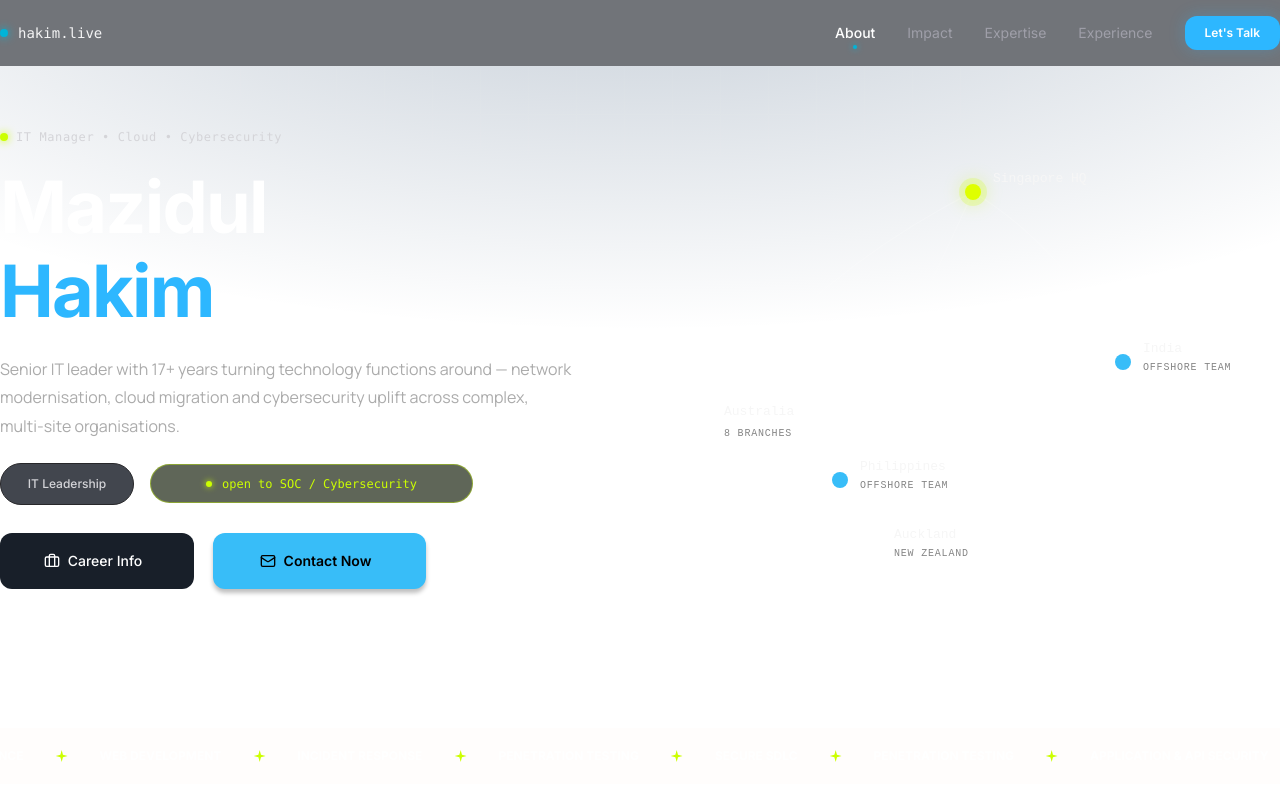
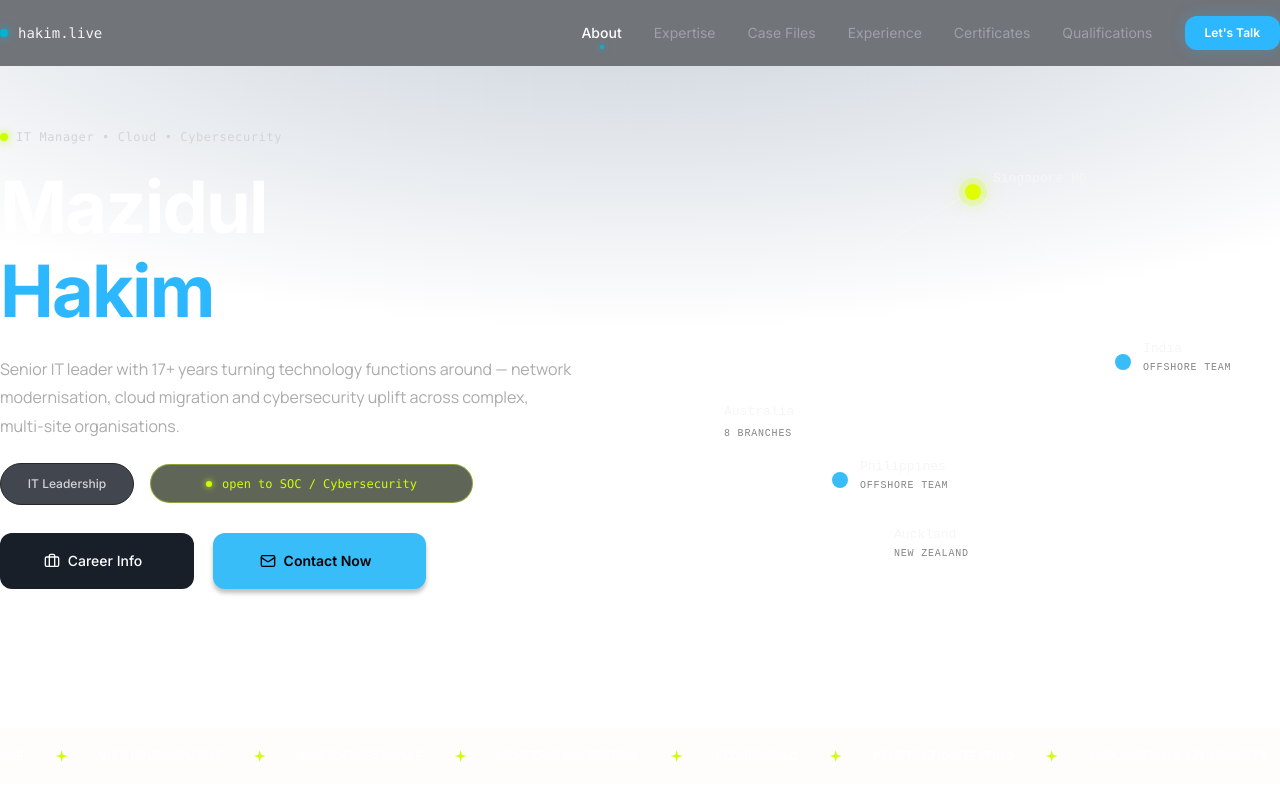
Before and after one commit to AbuBakkarSiddique007/portfolio-website-task, a Next.js app: page / in a window 1280 px wide. Shown: the top 800 px of the page. Built offline with nearby package versions, Linux system fonts and the light colour scheme.

Commit message:
feat: make dynamic the navbar options

```diff
--- a/src/app/globals.css
+++ b/src/app/globals.css
@@ -17,6 +17,11 @@
     --background: #0a0a0a;
     --foreground: #ededed;
   }
+}
+
+html {
+  scroll-behavior: smooth;
+  scroll-padding-top: 80px;
 }
 
 body {
--- a/src/components/casefiles.tsx
+++ b/src/components/casefiles.tsx
@@ -94,7 +94,7 @@ const cases = [
 
 export default function CaseFiles() {
   return (
-    <section id="experience" className="relative flex w-full justify-center py-16">
+    <section id="impact" className="relative flex w-full justify-center py-16">
       <div className="mx-auto flex w-full max-w-[1280px] flex-col gap-[24px] px-6 lg:px-0">
 
         <div className="flex h-[34px] w-full max-w-[1280px] items-center gap-[8px] pb-[8px]">
--- a/src/components/footer.tsx
+++ b/src/components/footer.tsx
@@ -7,18 +7,12 @@ export default function Footer() {
     <footer className="relative flex w-full justify-center pb-12 pt-8">
       <div className="mx-auto flex w-full max-w-[1280px] flex-col gap-[16px] px-6 lg:px-0">
 
-        <div className="flex w-full items-center justify-end gap-[32px]">
+        <div className="flex w-full flex-wrap items-center justify-end gap-[20px] sm:gap-[32px]">
           <Link
             href="#about"
             className="text-[13px] font-normal text-zinc-400 transition-colors hover:text-white"
           >
             About
-          </Link>
-          <Link
-            href="#about"
-            className="text-[13px] font-normal text-zinc-400 transition-colors hover:text-white"
-          >
-            Impact
           </Link>
           <Link
             href="#expertise"
@@ -27,10 +21,28 @@ export default function Footer() {
             Expertise
           </Link>
           <Link
+            href="#impact"
+            className="text-[13px] font-normal text-zinc-400 transition-colors hover:text-white"
+          >
+            Case Files
+          </Link>
+          <Link
             href="#experience"
             className="text-[13px] font-normal text-zinc-400 transition-colors hover:text-white"
           >
             Experience
+          </Link>
+          <Link
+            href="#certificates"
+            className="text-[13px] font-normal text-zinc-400 transition-colors hover:text-white"
+          >
+            Certificates
+          </Link>
+          <Link
+            href="#qualifications"
+            className="text-[13px] font-normal text-zinc-400 transition-colors hover:text-white"
+          >
+            Qualifications
           </Link>
         </div>
 
--- a/src/components/navbar.tsx
+++ b/src/components/navbar.tsx
@@ -1,24 +1,95 @@
 "use client";
 
-import { useState } from "react";
+import { useState, useEffect, useRef } from "react";
 import Link from "next/link";
 
 const navItems = [
-  { name: "About", href: "#about" },
-  { name: "Impact", href: "#impact" },
-  { name: "Expertise", href: "#expertise" },
-  { name: "Experience", href: "#experience" },
+  { name: "About", href: "#about", id: "about" },
+  { name: "Expertise", href: "#expertise", id: "expertise" },
+  { name: "Case Files", href: "#impact", id: "impact" },
+  { name: "Experience", href: "#experience", id: "experience" },
+  { name: "Certificates", href: "#certificates", id: "certificates" },
+  { name: "Qualifications", href: "#qualifications", id: "qualifications" },
 ];
 
 export default function Navbar() {
   const [activeItem, setActiveItem] = useState("About");
   const [isMobileOpen, setIsMobileOpen] = useState(false);
+  const isClickingRef = useRef(false);
+
+  useEffect(() => {
+    const handleScroll = () => {
+      if (isClickingRef.current) return;
+
+      const triggerPosition = 180;
+      let currentSection = "";
+
+      for (const item of navItems) {
+        const element = document.getElementById(item.id);
+        if (element) {
+          const rect = element.getBoundingClientRect();
+          if (rect.top <= triggerPosition && rect.bottom > triggerPosition) {
+            currentSection = item.name;
+            break;
+          }
+        }
+      }
+
+      if (currentSection) {
+        setActiveItem(currentSection);
+      } else if (window.scrollY < 200) {
+        setActiveItem("About");
+      }
+    };
+
+    window.addEventListener("scroll", handleScroll, { passive: true });
+    return () => window.removeEventListener("scroll", handleScroll);
+  }, []);
+
+  const handleNavClick = (e: React.MouseEvent<HTMLAnchorElement>, item: { name: string; id: string }) => {
+    e.preventDefault();
+    setActiveItem(item.name);
+    setIsMobileOpen(false);
+
+    isClickingRef.current = true;
+    setTimeout(() => {
+      isClickingRef.current = false;
+    }, 1000);
+
+    const element = document.getElementById(item.id);
+    if (element) {
+      const navOffset = 80;
+      const elementPosition = element.getBoundingClientRect().top + window.scrollY;
+      window.scrollTo({
+        top: elementPosition - navOffset,
+        behavior: "smooth",
+      });
+    }
+  };
+
+  const handleContactClick = (e: React.MouseEvent<HTMLAnchorElement>) => {
+    e.preventDefault();
+    setIsMobileOpen(false);
+    const element = document.getElementById("contact");
+    if (element) {
+      const navOffset = 80;
+      const elementPosition = element.getBoundingClientRect().top + window.scrollY;
+      window.scrollTo({
+        top: elementPosition - navOffset,
+        behavior: "smooth",
+      });
+    }
+  };
 
   return (
     <header className="sticky top-0 z-50 flex h-[66px] w-full max-w-[1440px] items-center justify-center bg-[rgba(19,24,32,0.6)] backdrop-blur-[16px]">
       <div className="flex h-[34px] w-full max-w-[1280px] items-center justify-between px-4 sm:px-6 lg:px-0">
         <Link
           href="/"
+          onClick={(e) => {
+            e.preventDefault();
+            window.scrollTo({ top: 0, behavior: "smooth" });
+          }}
           className="group flex items-center gap-2.5 text-sm font-medium tracking-tight text-white transition-opacity hover:opacity-90"
         >
           <span className="relative flex h-2 w-2 items-center justify-center">
@@ -32,36 +103,35 @@ export default function Navbar() {
 
         <div className="hidden items-center gap-8 md:flex">
           <nav className="flex items-center gap-6 lg:gap-8">
-
             {navItems.map((item) => {
               const isActive = activeItem === item.name;
 
               return (
-                <Link
+                <a
                   key={item.name}
                   href={item.href}
-                  onClick={() => setActiveItem(item.name)}
-
+                  onClick={(e) => handleNavClick(e, item)}
                   className={`relative flex flex-col items-center text-sm transition-colors ${isActive
-                    ? "font-medium text-white"
-                    : "text-zinc-400 hover:text-zinc-200"
+                      ? "font-medium text-white"
+                      : "text-zinc-400 hover:text-zinc-200"
                     }`}
                 >
                   <span>{item.name}</span>
                   {isActive && (
                     <span className="absolute -bottom-1.5 h-1 w-1 rounded-full bg-[#00b4d8] shadow-[0_0_6px_#00b4d8]" />
                   )}
-                </Link>
+                </a>
               );
             })}
           </nav>
 
-          <Link
+          <a
             href="#contact"
+            onClick={handleContactClick}
             className="inline-flex h-[34px] items-center justify-center rounded-xl bg-[#2db7ff] px-5 text-xs font-semibold text-white shadow-[0_0_16px_rgba(45,183,255,0.25)] transition-all hover:bg-[#3ec0ff] hover:shadow-[0_0_20px_rgba(45,183,255,0.4)] active:scale-95"
           >
             Let&apos;s Talk
-          </Link>
+          </a>
         </div>
 
         <button
@@ -108,33 +178,30 @@ export default function Navbar() {
             {navItems.map((item) => {
               const isActive = activeItem === item.name;
               return (
-                <Link
+                <a
                   key={item.name}
                   href={item.href}
-                  onClick={() => {
-                    setActiveItem(item.name);
-                    setIsMobileOpen(false);
-                  }}
+                  onClick={(e) => handleNavClick(e, item)}
                   className={`flex items-center justify-between rounded-md px-3 py-2 text-sm transition-colors ${isActive
-                    ? "bg-zinc-800/60 font-medium text-white"
-                    : "text-zinc-400 hover:bg-zinc-800/40 hover:text-white"
+                      ? "bg-zinc-800/60 font-medium text-white"
+                      : "text-zinc-400 hover:bg-zinc-800/40 hover:text-white"
                     }`}
                 >
                   <span>{item.name}</span>
                   {isActive && (
                     <span className="h-1.5 w-1.5 rounded-full bg-[#00b4d8] shadow-[0_0_6px_#00b4d8]" />
                   )}
-                </Link>
+                </a>
               );
             })}
             <div className="pt-2">
-              <Link
+              <a
                 href="#contact"
-                onClick={() => setIsMobileOpen(false)}
+                onClick={handleContactClick}
                 className="flex h-9 w-full items-center justify-center rounded-xl bg-[#2db7ff] text-xs font-semibold text-white transition-colors hover:bg-[#3ec0ff]"
               >
                 Let&apos;s Talk
-              </Link>
+              </a>
             </div>
           </div>
         </div>
```
Also changed, not shown: 1 other file (tests, documents, lock files or other folders).
